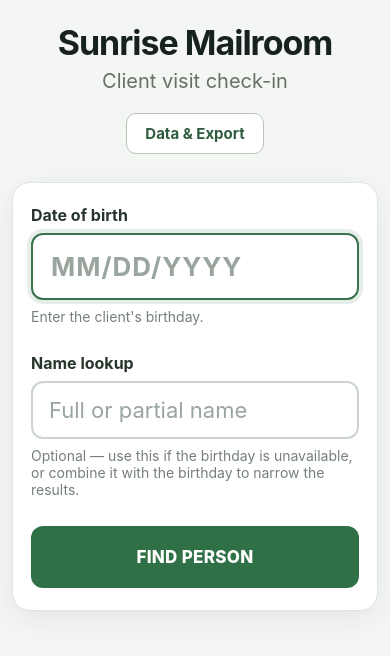
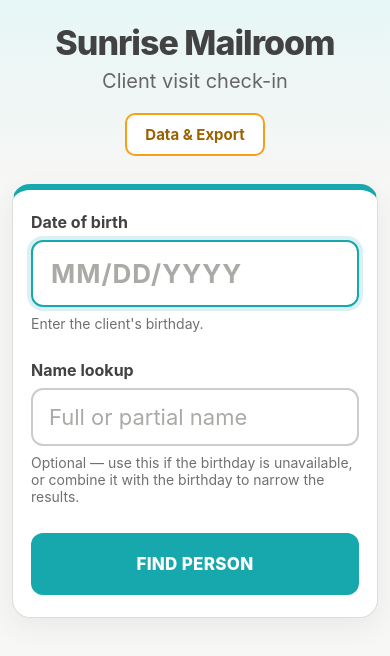
Before and after one commit to jeffdesouzadev/sunrise-mailroom, a React app in the folder frontend/app/: page / in a window 390 px wide. Shown: the top 656 px of the page. Built offline with nearby package versions, Linux system fonts and the light colour scheme; the HTML template or start-up script is replaced by a standard one.

Commit message:
Sunrise styling

```diff
--- a/frontend/app/src/App.css
+++ b/frontend/app/src/App.css
@@ -1,9 +1,44 @@
+:root {
+  --sunrise-teal: #17a8ad;
+  --sunrise-teal-dark: #11878c;
+  --sunrise-teal-soft: #e6f6f6;
+
+  --sunrise-orange: #f6a01a;
+  --sunrise-orange-dark: #d9850d;
+  --sunrise-orange-soft: #fff3dc;
+
+  --sunrise-red: #d83a22;
+  --sunrise-red-dark: #b82e1b;
+  --sunrise-red-soft: #fff0ed;
+
+  --sunrise-cream: #f3dfb8;
+  --sunrise-cream-soft: #fbf4e6;
+
+  --sunrise-charcoal: #666666;
+  --sunrise-charcoal-dark: #424242;
+
+  --text-main: #303030;
+  --text-muted: #707070;
+
+  --surface: #ffffff;
+  --surface-soft: #f7f7f5;
+  --border: #ddddda;
+}
+
+
 .app-shell {
   width: 100%;
   min-height: 100vh;
   padding: 40px 20px 80px;
   box-sizing: border-box;
+  background:
+    linear-gradient(
+      180deg,
+      var(--sunrise-teal-soft) 0,
+      #f7f7f5 180px
+    );
 }
+
 
 .mailroom-card {
   width: 100%;
@@ -11,55 +46,62 @@
   margin: 0 auto;
 }
 
+
 .app-header {
-  margin-bottom: 48px;
+  margin-bottom: 42px;
   text-align: center;
 }
+
 
 .app-header h1 {
   margin: 0;
   font-size: 42px;
   line-height: 1.1;
-  font-weight: 750;
+  font-weight: 800;
   letter-spacing: -1px;
-  color: #17221c;
+  color: var(--sunrise-charcoal-dark);
 }
+
 
 .app-header p {
   margin: 8px 0 0;
   font-size: 20px;
-  color: #657168;
+  color: var(--sunrise-charcoal);
 }
 
 
 .search-panel {
   padding: 32px;
-  background: #ffffff;
-  border: 1px solid #dfe5e0;
+  background: var(--surface);
+  border: 1px solid var(--border);
+  border-top: 6px solid var(--sunrise-teal);
   border-radius: 18px;
-  box-shadow: 0 8px 28px rgba(33, 48, 39, 0.07);
+  box-shadow: 0 8px 28px rgba(70, 70, 70, 0.08);
 }
+
 
 .field-label {
   display: block;
   margin-bottom: 8px;
   font-size: 16px;
-  font-weight: 700;
-  color: #28352c;
+  font-weight: 750;
+  color: var(--sunrise-charcoal-dark);
 }
+
 
 .dob-input,
 .name-input {
   width: 100%;
   box-sizing: border-box;
-  border: 2px solid #cbd5cd;
+  border: 2px solid #ccccca;
   border-radius: 12px;
   background: #ffffff;
-  color: #17221c;
+  color: var(--text-main);
   transition:
     border-color 120ms ease,
     box-shadow 120ms ease;
 }
+
 
 .dob-input {
   padding: 16px 18px;
@@ -68,28 +110,35 @@
   letter-spacing: 1px;
 }
 
+
 .name-input {
   padding: 14px 16px;
   font-size: 22px;
 }
 
+
 .dob-input:focus,
-.name-input:focus {
-  border-color: #38734c;
+.name-input:focus,
+.import-file-input:focus,
+.date-range-field input:focus {
+  border-color: var(--sunrise-teal);
   outline: none;
-  box-shadow: 0 0 0 4px rgba(56, 115, 76, 0.12);
+  box-shadow: 0 0 0 4px rgba(23, 168, 173, 0.16);
 }
+
 
 .dob-input::placeholder,
 .name-input::placeholder {
-  color: #9aa59d;
+  color: #aaaaa6;
 }
+
 
 .field-hint {
   margin: 8px 0 0;
   font-size: 14px;
-  color: #758078;
+  color: var(--text-muted);
 }
+
 
 .name-search {
   margin-top: 28px;
@@ -100,11 +149,12 @@
   margin-top: 32px;
 }
 
+
 .results-heading {
   margin: 0 0 14px 4px;
   font-size: 16px;
-  font-weight: 700;
-  color: #68736b;
+  font-weight: 750;
+  color: var(--sunrise-charcoal);
 }
 
 
@@ -115,36 +165,42 @@
   justify-content: space-between;
   margin-bottom: 14px;
   padding: 24px;
-  border: 1px solid #dfe5e0;
+  border: 1px solid var(--border);
+  border-left: 5px solid var(--sunrise-orange);
   border-radius: 16px;
-  background: #ffffff;
-  box-shadow: 0 4px 18px rgba(33, 48, 39, 0.045);
+  background: var(--surface);
+  box-shadow: 0 4px 18px rgba(60, 60, 60, 0.05);
 }
+
 
 .client-details {
   min-width: 0;
   text-align: left;
 }
 
+
 .client-details h2 {
   margin: 0 0 8px;
   font-size: 24px;
   line-height: 1.2;
-  color: #17221c;
+  color: var(--sunrise-charcoal-dark);
 }
+
 
 .client-details p {
   margin: 4px 0;
-  color: #647068;
+  color: var(--text-muted);
   font-size: 16px;
 }
 
+
+.client-details strong {
+  color: var(--text-main);
+}
+
+
 .client-details .visit-summary {
   margin-top: 8px;
-}
-
-.client-details .visit-summary strong {
-  color: #28352c;
 }
 
 
@@ -155,7 +211,7 @@
   padding: 14px 22px;
   border: 0;
   border-radius: 12px;
-  background: #2f7046;
+  background: var(--sunrise-teal);
   color: #ffffff;
   font-size: 17px;
   font-weight: 800;
@@ -168,18 +224,22 @@
     transform 60ms ease;
 }
 
+
 .pickup-button:hover:not(:disabled) {
-  background: #285f3b;
+  background: var(--sunrise-teal-dark);
 }
+
 
 .pickup-button:active:not(:disabled) {
   transform: translateY(1px);
 }
 
+
 .pickup-button:focus-visible {
-  outline: 4px solid rgba(47, 112, 70, 0.22);
+  outline: 4px solid rgba(23, 168, 173, 0.22);
   outline-offset: 3px;
 }
+
 
 .pickup-button:disabled {
   opacity: 0.65;
@@ -190,9 +250,10 @@
 .empty-message {
   margin: 20px 0;
   padding: 20px;
+  border: 1px solid #edd9b2;
   border-radius: 12px;
-  background: #f0f3f1;
-  color: #59645c;
+  background: var(--sunrise-cream-soft);
+  color: #65563c;
   text-align: center;
 }
 
@@ -201,41 +262,43 @@
   width: 100%;
   margin-top: 10px;
   padding: 18px;
-  border: 2px dashed #a8b5ab;
+  border: 2px dashed var(--sunrise-orange);
   border-radius: 14px;
   background: transparent;
-  color: #315b3f;
+  color: #a96800;
   font-size: 18px;
-  font-weight: 700;
+  font-weight: 750;
   cursor: pointer;
 }
 
+
 .add-person-button:hover {
-  background: #f3f7f4;
-  border-color: #6d8f77;
+  background: var(--sunrise-orange-soft);
 }
 
 
 .new-client-form {
   margin-top: 18px;
   padding: 28px;
-  border: 2px solid #bed0c3;
+  border: 2px solid #b8dfe0;
   border-radius: 16px;
-  background: #f7faf8;
+  background: var(--sunrise-teal-soft);
 }
+
 
 .new-client-form h2 {
   margin: 0 0 24px;
   font-size: 24px;
-  color: #17221c;
+  color: var(--sunrise-charcoal-dark);
 }
+
 
 .new-client-dob {
   margin: 18px 0 24px;
   padding: 14px 16px;
   border-radius: 10px;
-  background: #e9f0eb;
-  color: #405047;
+  background: #d7eeee;
+  color: #36595a;
 }
 
 
@@ -243,6 +306,7 @@
   display: flex;
   gap: 12px;
 }
+
 
 .save-person-button,
 .cancel-button {
@@ -254,26 +318,31 @@
   cursor: pointer;
 }
 
+
 .save-person-button {
   flex: 1;
   border: 0;
-  background: #2f7046;
+  background: var(--sunrise-teal);
   color: #ffffff;
 }
 
+
 .save-person-button:hover:not(:disabled) {
-  background: #285f3b;
+  background: var(--sunrise-teal-dark);
 }
 
+
 .cancel-button {
-  border: 1px solid #b7c1b9;
+  border: 1px solid #c7c7c3;
   background: #ffffff;
-  color: #4c5850;
+  color: var(--sunrise-charcoal);
 }
 
+
 .cancel-button:hover:not(:disabled) {
-  background: #f0f3f1;
+  background: #f0f0ee;
 }
+
 
 .save-person-button:disabled,
 .cancel-button:disabled {
@@ -285,22 +354,25 @@
 .error-message {
   margin-top: 20px;
   padding: 16px 18px;
-  border: 1px solid #e4b3b0;
+  border: 1px solid #e8aaa0;
+  border-left: 5px solid var(--sunrise-red);
   border-radius: 12px;
-  background: #fff3f2;
-  color: #8a2924;
-  font-weight: 600;
+  background: var(--sunrise-red-soft);
+  color: #9f2c1b;
+  font-weight: 650;
 }
 
 
 .success-panel {
   padding: 72px 32px;
-  border: 1px solid #bed5c4;
+  border: 1px solid #b8dfe0;
+  border-top: 6px solid var(--sunrise-teal);
   border-radius: 18px;
-  background: #f2f8f4;
+  background: var(--sunrise-teal-soft);
   text-align: center;
-  box-shadow: 0 8px 28px rgba(33, 48, 39, 0.07);
+  box-shadow: 0 8px 28px rgba(60, 60, 60, 0.07);
 }
+
 
 .success-icon {
   display: flex;
@@ -310,29 +382,294 @@
   align-items: center;
   justify-content: center;
   border-radius: 50%;
-  background: #2f7046;
+  background: var(--sunrise-teal);
   color: #ffffff;
   font-size: 42px;
   font-weight: 800;
 }
 
+
 .success-panel h2 {
   margin: 0;
   font-size: 30px;
-  color: #1c3926;
+  color: var(--sunrise-charcoal-dark);
 }
+
 
 .success-name {
   margin: 18px 0 4px;
   font-size: 25px;
   font-weight: 750;
-  color: #17221c;
+  color: var(--text-main);
 }
+
 
 .success-time {
   margin: 0;
   font-size: 18px;
-  color: #66736a;
+  color: var(--sunrise-charcoal);
+}
+
+
+.page-nav {
+  margin-top: 20px;
+}
+
+
+.page-nav-button {
+  padding: 10px 18px;
+  border: 2px solid var(--sunrise-orange);
+  border-radius: 10px;
+  background: #ffffff;
+  color: #9b6200;
+  font-size: 15px;
+  font-weight: 750;
+  cursor: pointer;
+}
+
+
+.page-nav-button:hover {
+  background: var(--sunrise-orange-soft);
+}
+
+
+.data-panel {
+  padding: 32px;
+  border: 1px solid var(--border);
+  border-top: 6px solid var(--sunrise-orange);
+  border-radius: 18px;
+  background: var(--surface);
+  box-shadow: 0 8px 28px rgba(60, 60, 60, 0.08);
+}
+
+
+.data-heading {
+  margin-bottom: 28px;
+}
+
+
+.data-heading h2 {
+  margin: 0;
+  font-size: 28px;
+  color: var(--sunrise-charcoal-dark);
+}
+
+
+.data-heading p {
+  margin: 8px 0 0;
+  color: var(--text-muted);
+}
+
+
+.data-action-grid {
+  display: grid;
+  gap: 24px;
+}
+
+
+.data-action-card {
+  padding: 28px;
+  border: 1px solid var(--border);
+  border-radius: 16px;
+  background: var(--surface-soft);
+}
+
+
+.data-action-card:nth-child(1) {
+  border-left: 5px solid var(--sunrise-teal);
+}
+
+
+.data-action-card:nth-child(2) {
+  border-left: 5px solid var(--sunrise-orange);
+}
+
+
+.data-action-card h3 {
+  margin: 0 0 8px;
+  font-size: 22px;
+  color: var(--sunrise-charcoal-dark);
+}
+
+
+.data-action-card p {
+  margin: 0 0 24px;
+  color: var(--text-muted);
+}
+
+
+.year-buttons {
+  display: grid;
+  grid-template-columns: repeat(5, 1fr);
+  gap: 12px;
+}
+
+
+.year-button {
+  min-height: 68px;
+  border: 2px solid #c7c7c3;
+  border-radius: 12px;
+  background: #ffffff;
+  color: var(--sunrise-charcoal-dark);
+  font-size: 20px;
+  font-weight: 800;
+  cursor: pointer;
+}
+
+
+.year-button:hover {
+  border-color: var(--sunrise-orange);
+  background: var(--sunrise-orange-soft);
+}
+
+
+.year-button.current-year {
+  border-color: var(--sunrise-orange);
+  background: var(--sunrise-orange);
+  color: #ffffff;
+}
+
+
+.year-button.current-year:hover {
+  background: var(--sunrise-orange-dark);
+}
+
+
+.custom-export {
+  margin-top: 32px;
+  padding-top: 28px;
+  border-top: 1px solid var(--border);
+}
+
+
+.custom-export h4 {
+  margin: 0 0 18px;
+  font-size: 18px;
+  color: var(--sunrise-charcoal-dark);
+}
+
+
+.date-range-form {
+  display: grid;
+  grid-template-columns: 1fr 1fr auto;
+  gap: 14px;
+  align-items: end;
+}
+
+
+.date-range-field input {
+  width: 100%;
+  min-height: 50px;
+  padding: 10px 12px;
+  border: 2px solid #ccccca;
+  border-radius: 10px;
+  background: #ffffff;
+  color: var(--text-main);
+}
+
+
+.export-range-button {
+  min-height: 50px;
+  padding: 10px 22px;
+  border: 0;
+  border-radius: 10px;
+  background: var(--sunrise-teal);
+  color: #ffffff;
+  font-weight: 750;
+  cursor: pointer;
+}
+
+
+.export-range-button:hover {
+  background: var(--sunrise-teal-dark);
+}
+
+
+.import-form {
+  display: flex;
+  flex-direction: column;
+  gap: 16px;
+}
+
+
+.import-file-input {
+  width: 100%;
+  padding: 14px;
+  border: 2px solid #ccccca;
+  border-radius: 10px;
+  background: #ffffff;
+  color: var(--text-main);
+}
+
+
+.import-button {
+  min-height: 52px;
+  padding: 12px 20px;
+  border: 0;
+  border-radius: 10px;
+  background: var(--sunrise-orange);
+  color: #ffffff;
+  font-weight: 750;
+  cursor: pointer;
+}
+
+
+.import-button:hover:not(:disabled) {
+  background: var(--sunrise-orange-dark);
+}
+
+
+.import-button:disabled {
+  opacity: 0.5;
+  cursor: default;
+}
+
+
+.import-result {
+  margin-top: 22px;
+  padding: 18px 20px;
+  border: 1px solid #b8dfe0;
+  border-left: 5px solid var(--sunrise-teal);
+  border-radius: 12px;
+  background: var(--sunrise-teal-soft);
+}
+
+
+.import-result h4 {
+  margin: 0 0 12px;
+  color: var(--sunrise-charcoal-dark);
+}
+
+
+.import-result p {
+  margin: 5px 0;
+  color: #536158;
+}
+
+.import-file-input::file-selector-button {
+  margin-right: 12px;
+  padding: 10px 14px;
+
+  border: 0;
+  border-radius: 8px;
+
+  background: var(--sunrise-teal);
+  color: #ffffff;
+
+  font-weight: 750;
+  cursor: pointer;
+
+  transition:
+    background 120ms ease,
+    transform 60ms ease;
+}
+
+.import-file-input::file-selector-button:hover {
+  background: var(--sunrise-teal-dark);
+}
+
+.import-file-input::file-selector-button:active {
+  transform: translateY(1px);
 }
 
 
@@ -349,7 +686,8 @@
     font-size: 34px;
   }
 
-  .search-panel {
+  .search-panel,
+  .data-panel {
     padding: 22px 18px;
   }
 
@@ -370,105 +708,7 @@
   .form-actions {
     flex-direction: column;
   }
-}
 
-.export-panel {
-  margin-top: 48px;
-  padding: 32px;
-  border: 1px solid #dfe5e0;
-  border-radius: 18px;
-  background: #ffffff;
-  box-shadow: 0 8px 28px rgba(33, 48, 39, 0.07);
-}
-
-.export-heading h2 {
-  margin: 0;
-  font-size: 26px;
-  color: #17221c;
-}
-
-.export-heading p {
-  margin: 8px 0 24px;
-  color: #657168;
-}
-
-.year-buttons {
-  display: grid;
-  grid-template-columns: repeat(5, 1fr);
-  gap: 12px;
-}
-
-.year-button {
-  min-height: 68px;
-  border: 2px solid #cad5cc;
-  border-radius: 12px;
-  background: #f7faf8;
-  color: #315b3f;
-  font-size: 20px;
-  font-weight: 800;
-  cursor: pointer;
-}
-
-.year-button:hover {
-  border-color: #6d8f77;
-  background: #eef5f0;
-}
-
-.year-button.current-year {
-  border-color: #2f7046;
-  background: #2f7046;
-  color: #ffffff;
-}
-
-.year-button.current-year:hover {
-  background: #285f3b;
-}
-
-.custom-export {
-  margin-top: 32px;
-  padding-top: 28px;
-  border-top: 1px solid #dfe5e0;
-}
-
-.custom-export h3 {
-  margin: 0 0 18px;
-  font-size: 18px;
-  color: #28352c;
-}
-
-.date-range-form {
-  display: grid;
-  grid-template-columns: 1fr 1fr auto;
-  gap: 14px;
-  align-items: end;
-}
-
-.date-range-field input {
-  width: 100%;
-  min-height: 50px;
-  padding: 10px 12px;
-  border: 2px solid #cbd5cd;
-  border-radius: 10px;
-  background: #ffffff;
-  color: #17221c;
-}
-
-.export-range-button {
-  min-height: 50px;
-  padding: 10px 22px;
-  border: 0;
-  border-radius: 10px;
-  background: #2f7046;
-  color: #ffffff;
-  font-weight: 750;
-  cursor: pointer;
-}
-
-.export-range-button:hover {
-  background: #285f3b;
-}
-
-@media (max-width: 700px) {
   .year-buttons {
     grid-template-columns: repeat(2, 1fr);
   }
@@ -481,137 +721,3 @@
     width: 100%;
   }
 }
-
-.page-nav {
-  margin-top: 20px;
-}
-
-.page-nav-button {
-  padding: 10px 18px;
-  border: 1px solid #b7c5ba;
-  border-radius: 10px;
-  background: #ffffff;
-  color: #315b3f;
-  font-size: 15px;
-  font-weight: 700;
-  cursor: pointer;
-}
-
-.page-nav-button:hover {
-  background: #f2f6f3;
-  border-color: #78927f;
-}
-
-
-.data-panel {
-  padding: 32px;
-  border: 1px solid #dfe5e0;
-  border-radius: 18px;
-  background: #ffffff;
-  box-shadow: 0 8px 28px rgba(33, 48, 39, 0.07);
-}
-
-.data-heading {
-  margin-bottom: 28px;
-}
-
-.data-heading h2 {
-  margin: 0;
-  font-size: 28px;
-  color: #17221c;
-}
-
-.data-heading p {
-  margin: 8px 0 0;
-  color: #657168;
-}
-
-
-.data-action-grid {
-  display: grid;
-  gap: 24px;
-}
-
-.data-action-card {
-  padding: 28px;
-  border: 1px solid #dfe5e0;
-  border-radius: 16px;
-  background: #f9fbf9;
-}
-
-.data-action-card h3 {
-  margin: 0 0 8px;
-  font-size: 22px;
-  color: #17221c;
-}
-
-.data-action-card p {
-  margin: 0 0 24px;
-  color: #657168;
-}
-
-
-.custom-export h4 {
-  margin: 0 0 18px;
-  font-size: 18px;
-  color: #28352c;
-}
-
-.import-form {
-  display: flex;
-  flex-direction: column;
-  gap: 16px;
-}
-
-.import-file-input {
-  width: 100%;
-  padding: 14px;
-  border: 2px solid #cbd5cd;
-  border-radius: 10px;
-  background: #ffffff;
-  color: #17221c;
-}
-
-.import-file-input:focus {
-  border-color: #38734c;
-  outline: none;
-  box-shadow: 0 0 0 4px rgba(56, 115, 76, 0.12);
-}
-
-.import-button {
-  min-height: 52px;
-  padding: 12px 20px;
-  border: 0;
-  border-radius: 10px;
-  background: #2f7046;
-  color: #ffffff;
-  font-weight: 750;
-  cursor: pointer;
-}
-
-.import-button:hover:not(:disabled) {
-  background: #285f3b;
-}
-
-.import-button:disabled {
-  opacity: 0.55;
-  cursor: default;
-}
-
-.import-result {
-  margin-top: 22px;
-  padding: 18px 20px;
-  border: 1px solid #bed5c4;
-  border-radius: 12px;
-  background: #f2f8f4;
-}
-
-.import-result h4 {
-  margin: 0 0 12px;
-  color: #1c3926;
-}
-
-.import-result p {
-  margin: 5px 0;
-  color: #536158;
-}
--- a/frontend/app/src/index.css
+++ b/frontend/app/src/index.css
@@ -8,8 +8,8 @@
     "Segoe UI",
     sans-serif;
 
-  color: #253129;
-  background: #f4f6f4;
+  color: #303030;
+  background: #f7f7f5;
 
   font-synthesis: none;
   text-rendering: optimizeLegibility;
@@ -24,14 +24,14 @@
 html {
   min-width: 320px;
   min-height: 100%;
-  background: #f4f6f4;
+  background: #f7f7f5;
 }
 
 body {
   min-width: 320px;
   min-height: 100vh;
   margin: 0;
-  background: #f4f6f4;
+  background: #f7f7f5;
 }
 
 button,
```
